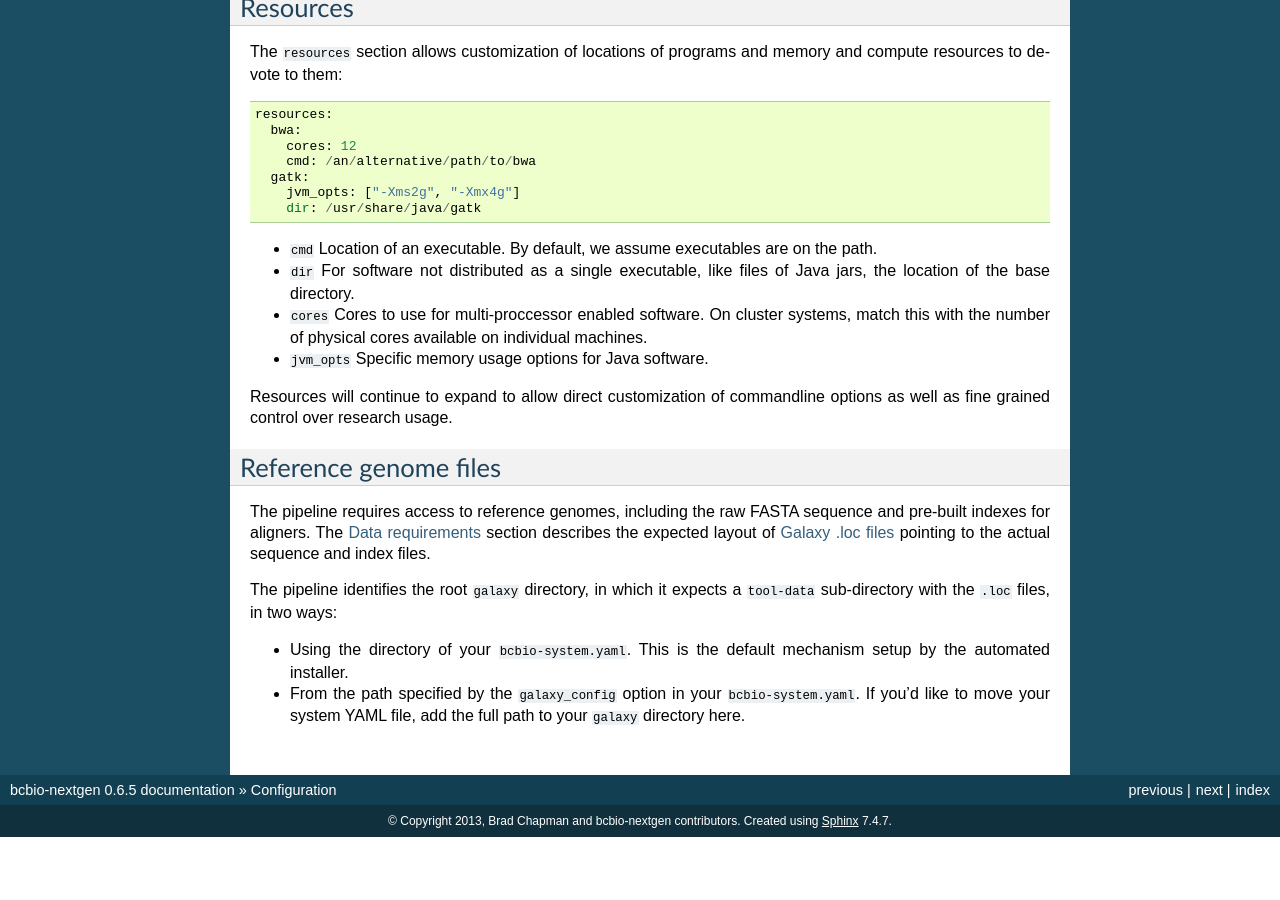
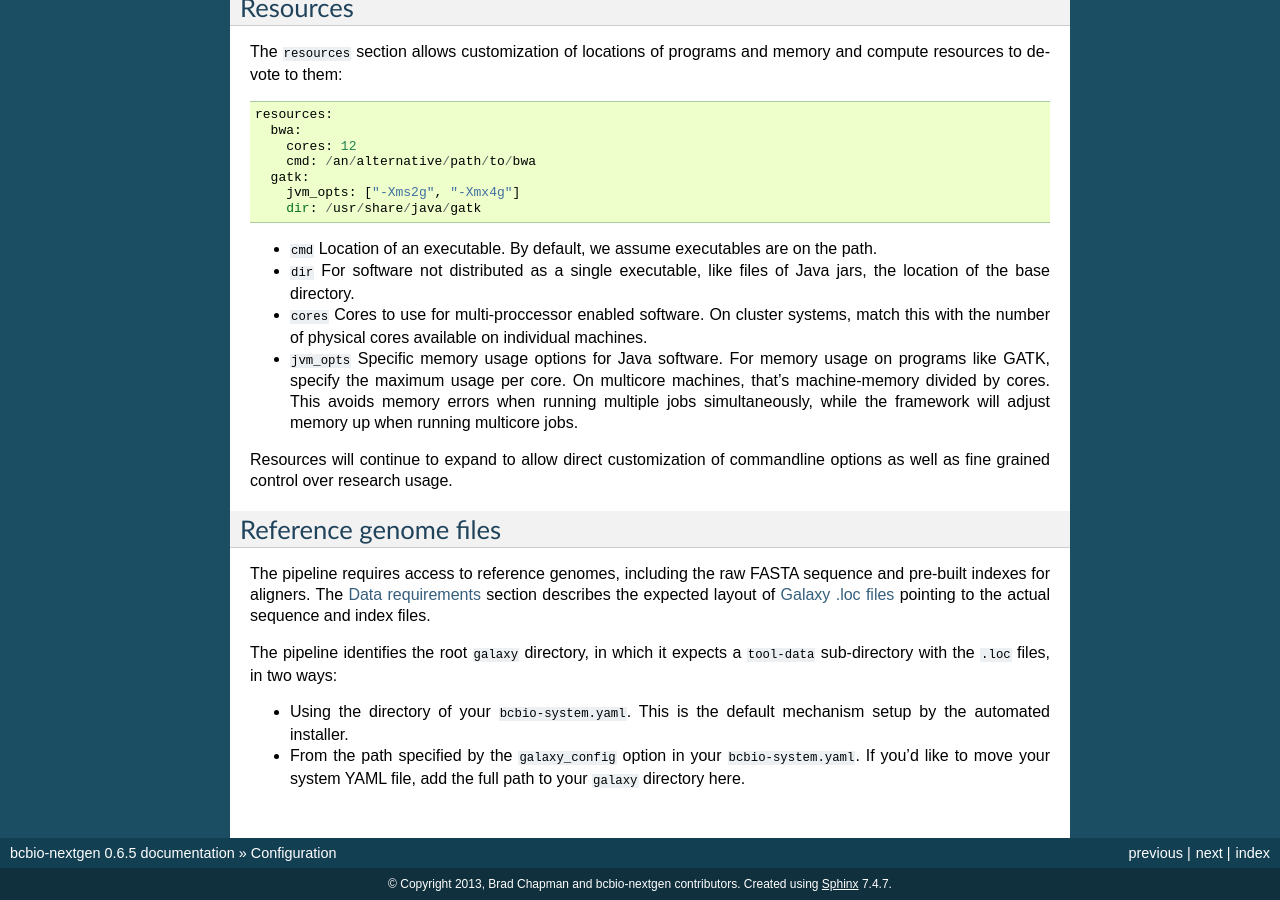
Before and after one commit to bcbio/bcbio-nextgen, a Sphinx documentation site: the page built from docs/contents/configuration.rst, in a window 1280 px wide and 900 px high, scrolled down 4305 px. Built offline with Sphinx 7.4.7, drawn with Linux system fonts in a browser that asks for light colours; before the commit the page ends 5142 px from its top, so only the background shows below that.

Commit message:
Provide documentation on JVM memory settings. Thanks to @brentp

```diff
--- a/docs/contents/configuration.rst
+++ b/docs/contents/configuration.rst
@@ -295,7 +295,11 @@ and memory and compute resources to devote to them::
 - ``cores`` Cores to use for multi-proccessor enabled software. On
   cluster systems, match this with the number of physical cores
   available on individual machines.
-- ``jvm_opts`` Specific memory usage options for Java software.
+- ``jvm_opts`` Specific memory usage options for Java software. For
+  memory usage on programs like GATK, specify the maximum usage per
+  core. On multicore machines, that's machine-memory divided by cores.
+  This avoids memory errors when running multiple jobs simultaneously,
+  while the framework will adjust memory up when running multicore jobs.
 
 Resources will continue to expand to allow direct customization of
 commandline options as well as fine grained control over research
```
